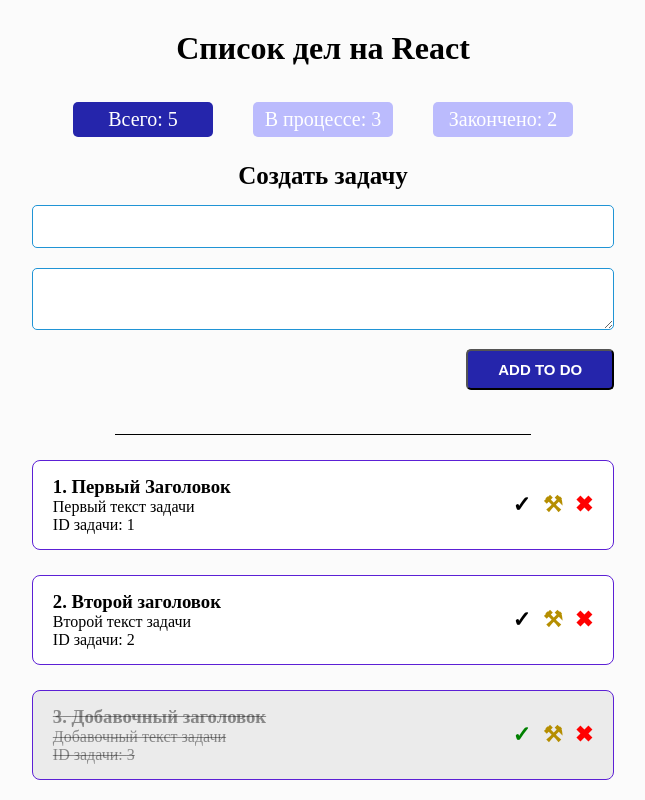
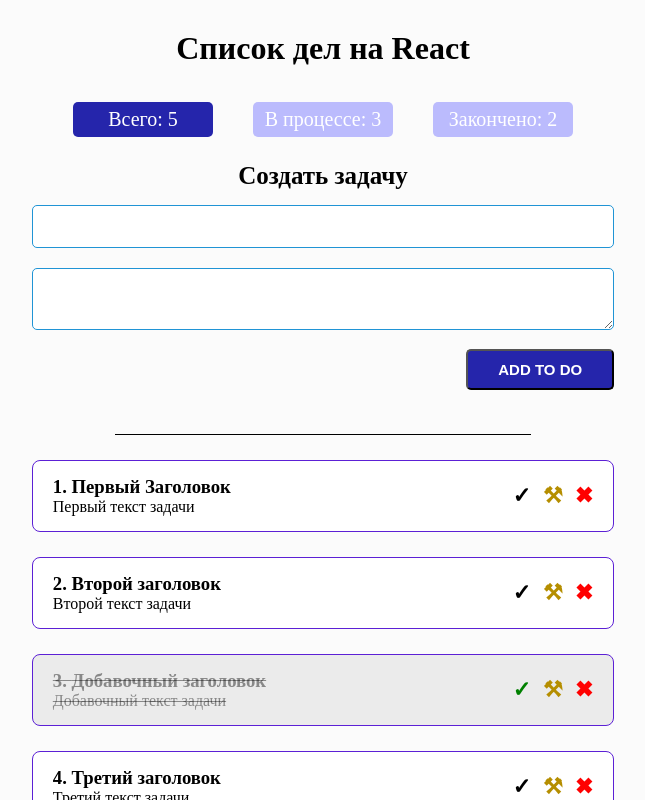
Before and after one commit to Max-Rus1977/todo-react-redux, a React (Create React App) app: page / in a window 1280 px wide. Shown: the top 800 px of the page, without its empty margins (317-962 px from the left). Built offline with nearby package versions, Linux system fonts and the light colour scheme.

Commit message:
Убрал id задачи из ToDoItem

```diff
--- a/src/components/to-do-list/to-do-item/ToDoItem.jsx
+++ b/src/components/to-do-list/to-do-item/ToDoItem.jsx
@@ -48,7 +48,6 @@ const ToDoItem = ({ dataItem, index }) => {
             </>
             : <ContentItem index={index} dataItem={dataItem} />
         }
-        <p>ID задачи: {dataItem.id}</p>
       </div>
       <div className="actions">
         <MyButton
```
